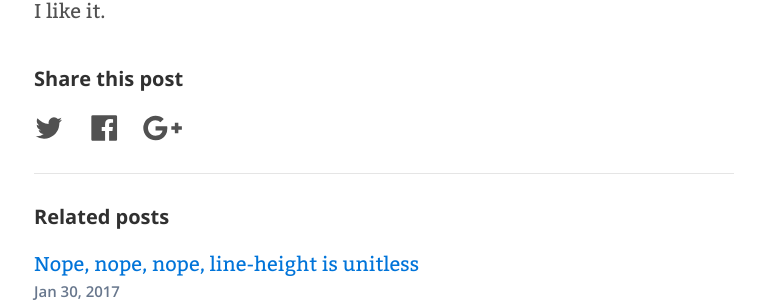
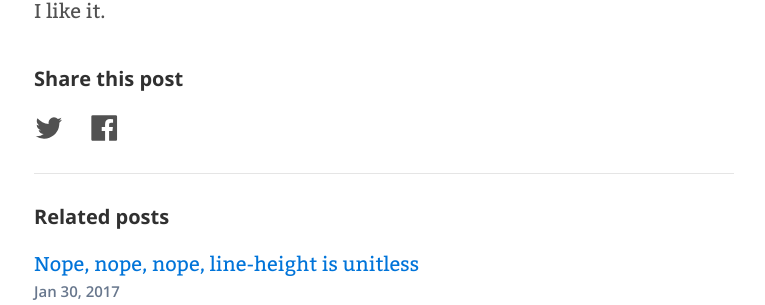
Before and after one commit to AllThingsSmitty/allthingssmitty.github.io, a Jekyll site: the page built from _posts/2016-11-28-use-attribute-selectors-with-empty-links.md, in a window 1280 px wide. Shown: the part 1002-1307 px from the top of the page, without its empty margins (256-1021 px from the left). Built offline with Jekyll 4.4.1, drawn with Linux system fonts in a browser that asks for light colours; comment, search, counter and statistics services are not loaded.

Commit message:
Removed icon

```diff
--- a/_includes/share-page.html
+++ b/_includes/share-page.html
@@ -13,11 +13,5 @@
         <span>Share on Facebook</span>
       </a>
     </li>
-    <li>
-      <a href="https://plus.google.com/share?url={{ site.url }}{{ page.url }}" rel="nofollow" target="_blank" onclick="window.open(this.href,'google-plus-share', 'height=490,width=530');return false;">
-        {% include icons/google-plus.svg %}
-        <span>Share on Google Plus</span>
-      </a>
-    </li>
   </ul>
 </section>
```
